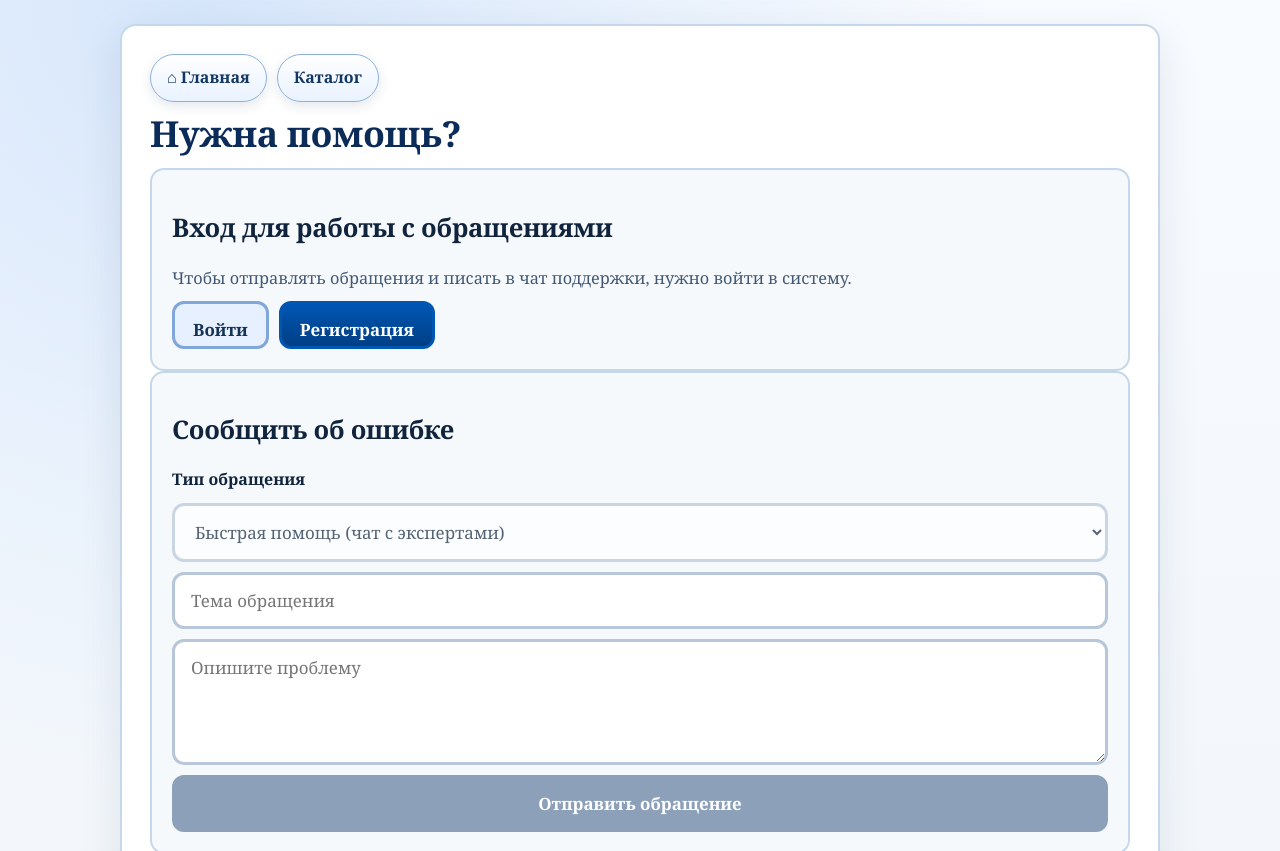
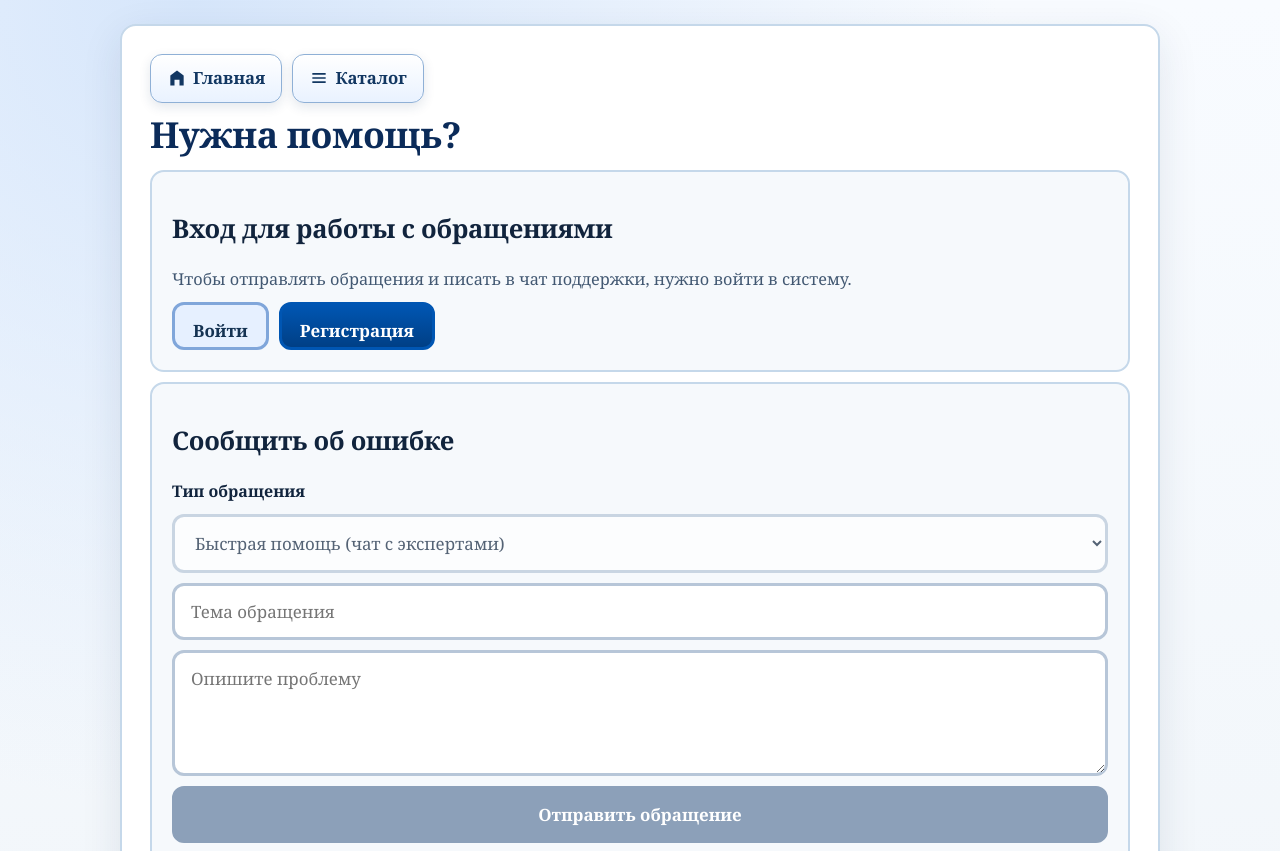
Before and after one commit to vangun26rus/kursach, a website: page support.html in a window 1280 px wide. Shown: the top 851 px of the page. Drawn offline with Linux system fonts and the light colour scheme; no server answers.

Commit message:
финал фронт

```diff
--- a/css/style.css
+++ b/css/style.css
@@ -96,6 +96,7 @@ a:hover {
   border: 2px solid #c5d8ea;
   border-radius: 14px;
   transition: all 0.2s ease;
+  margin-bottom: 10px;
 }
 
 .user-panel {
@@ -617,7 +618,7 @@ label {
 }
 
 .article-content {
-  margin-bottom: 28px;
+  margin-bottom: 10px;
   padding-bottom: 20px;
 }
 
@@ -651,7 +652,7 @@ label {
 
 /* Rating and Comments combined section */
 .rating-comments-section {
-  margin-bottom: 30px;
+  margin-bottom: 10px;
   padding: 24px 20px;
   background: linear-gradient(135deg, #f0f5fa 0%, #e8f0f8 100%);
   border-color: #b8cfe6;
@@ -831,7 +832,7 @@ label {
   align-items: center;
   min-height: 44px;
   padding: 10px 16px;
-  border-radius: 999px;
+  border-radius: 12px;
   border: 1px solid #8fb0d6;
   background: linear-gradient(180deg, #ffffff 0%, #e9f2ff 100%);
   color: #123762;
--- a/support.html
+++ b/support.html
@@ -10,8 +10,14 @@
   <main class="container">
     <nav class="links top-nav">
       <div class="nav-left">
-        <a href="index.html">⌂ Главная</a>
-        <a href="catalog.html">Каталог</a>
+      <a href="index.html" class="nav-btn">
+          <svg class="icon" viewBox="0 0 24 24" fill="currentColor" style="width:20px;height:20px;margin-right:6px;"><path d="M12 3L4 9v12h5v-7h6v7h5V9z"/></svg>
+          Главная
+        </a>
+        <a href="catalog.html" class="nav-btn">
+          <svg class="icon" viewBox="0 0 24 24" fill="currentColor" style="width:20px;height:20px;margin-right:6px;"><path d="M4 6h16v2H4zm0 5h16v2H4zm0 5h16v2H4z"/></svg>
+          Каталог
+        </a>
 
       </div>
     </nav>
```
Also changed, not shown: article.html (+4 -3 lines).
